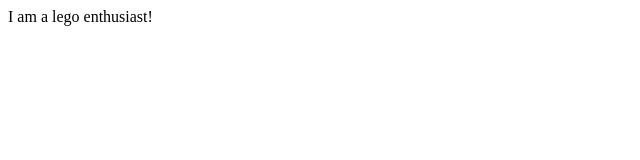
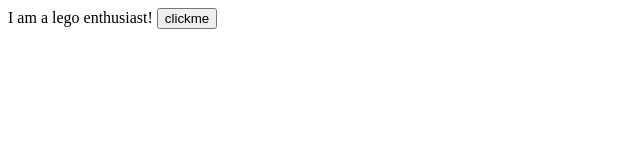
Before and after one commit to Cooldog404/legomelike, a plain HTML site: page index.html in a window 1280 px wide. Shown: the whole page, without its empty margins (0-640 px from the left). Drawn offline with Linux system fonts and the light colour scheme.

Commit message:
Update index.html
I added a button

```diff
--- a/index.html
+++ b/index.html
@@ -1 +1,2 @@
 I am a lego enthusiast!
+<button type="button">clickme</button>
```
